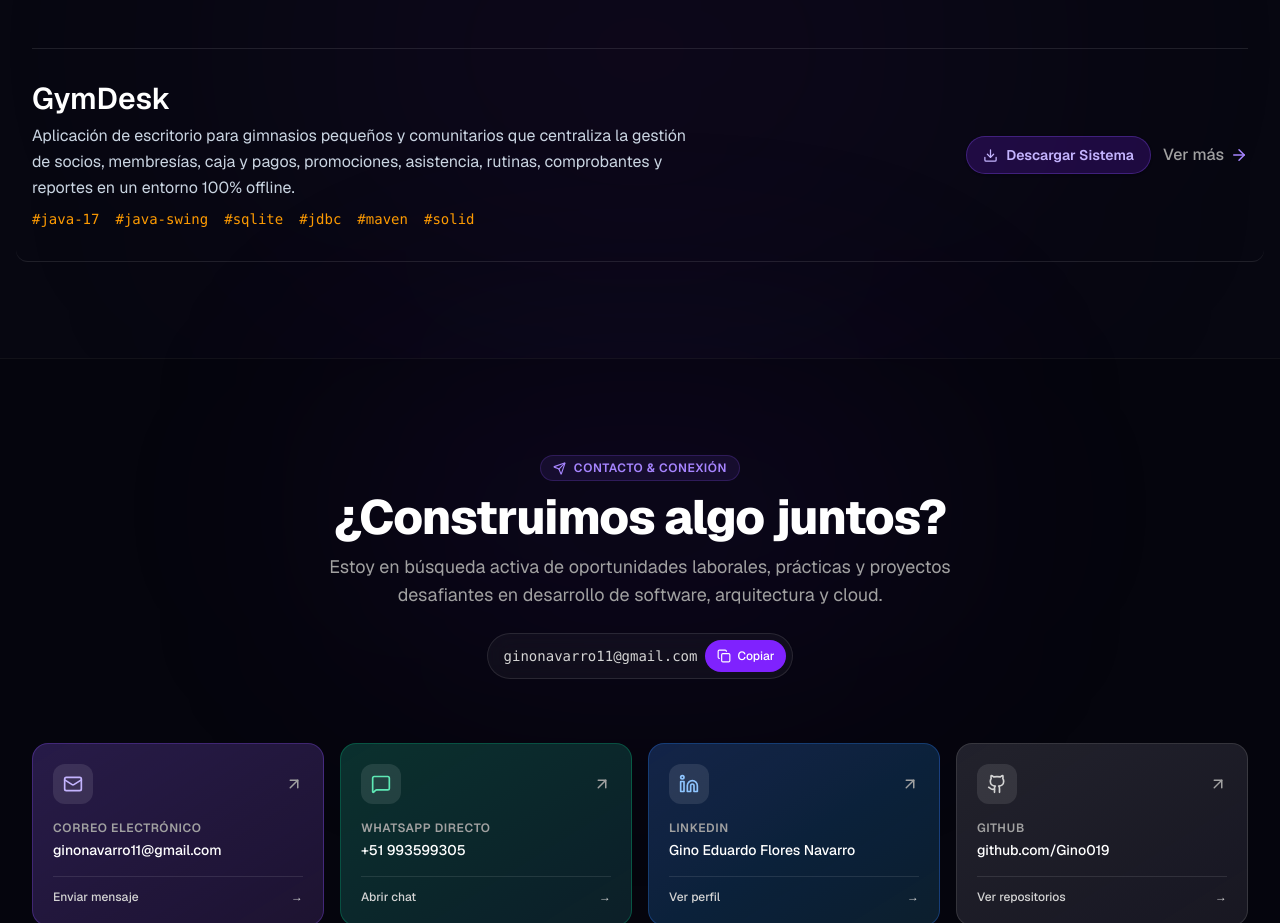
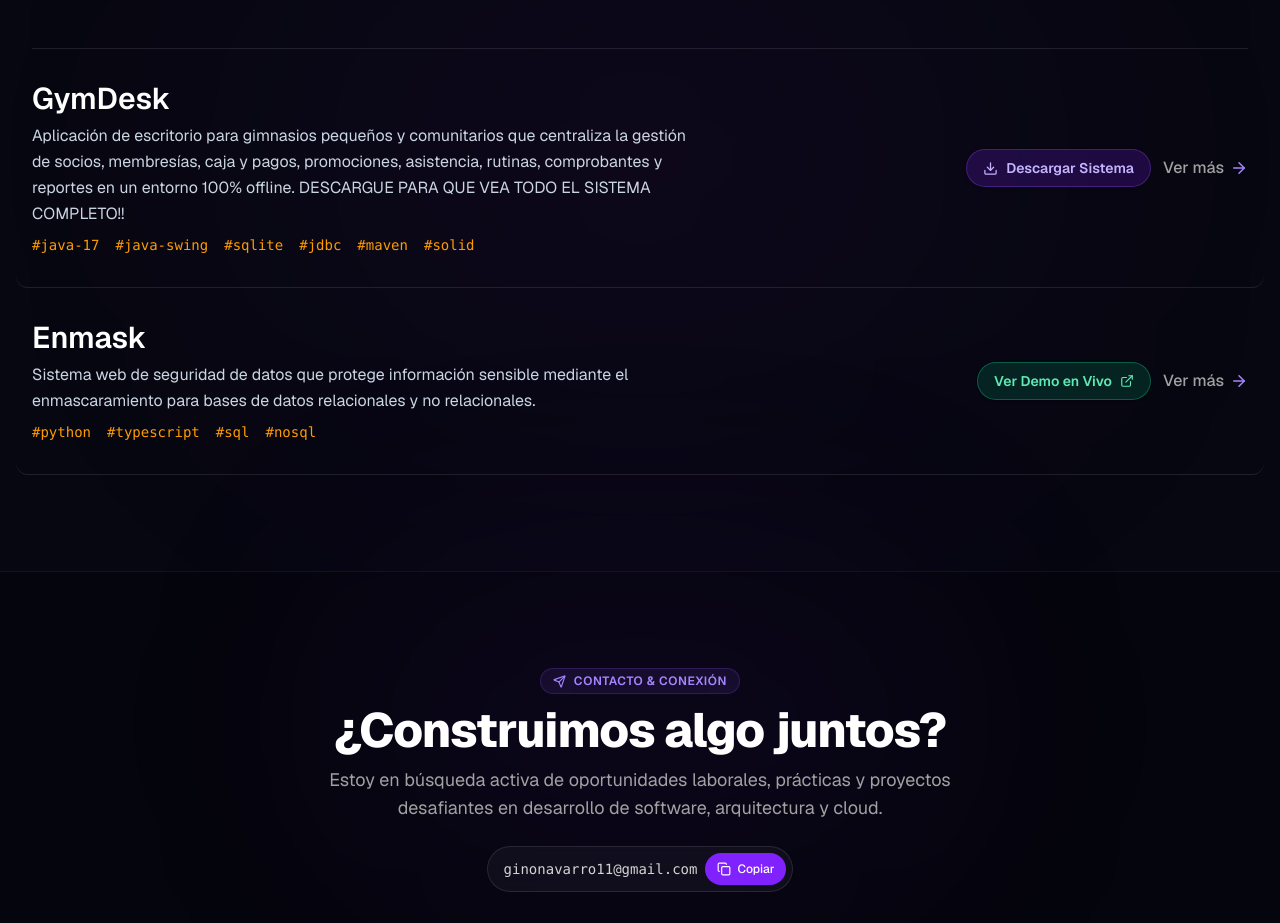
Before and after one commit to Gino019/Folio, a Next.js app: page / in a window 1280 px wide. Shown: the part 2740-3663 px from the top of the page. Built offline with nearby package versions, Linux system fonts and the light colour scheme; no server answers.

Commit message:
feat: integracion de proyecto Enmask en produccion y soporte para proyectos sin imagenes

```diff
--- a/src/components/ProjectModal.tsx
+++ b/src/components/ProjectModal.tsx
@@ -38,7 +38,7 @@ export default function ProjectModal({ project, onClose }: ProjectModalProps) {
 
   const images = project.images || [];
   const currentImage = images[currentImageIndex] || {
-    url: "/placeholder.png",
+    url: "",
     caption: project.shortDescription,
   };
 
@@ -92,7 +92,8 @@ export default function ProjectModal({ project, onClose }: ProjectModalProps) {
             </p>
           </div>
 
-          {/* Visual Carousel / Mockup Viewer */}
+          {/* Visual Carousel (si tiene imágenes) o Banner de Aplicación en Vivo (si no tiene imágenes) */}
+          {images.length > 0 ? (
             <div className="relative rounded-xl border border-white/15 bg-black/40 overflow-hidden shadow-xl aspect-video w-full flex items-center justify-center">
               <ProjectImageRenderer
                 src={currentImage.url}
@@ -130,7 +131,33 @@ export default function ProjectModal({ project, onClose }: ProjectModalProps) {
                 </div>
               )}
             </div>
+          ) : project.liveUrl ? (
+            <div className="p-6 rounded-2xl bg-gradient-to-r from-emerald-950/40 via-violet-950/30 to-indigo-950/40 border border-emerald-500/30 flex flex-col sm:flex-row items-center justify-between gap-4 shadow-xl">
+              <div className="text-center sm:text-left">
+                <div className="inline-flex items-center gap-1.5 px-2.5 py-0.5 rounded-full text-xs font-mono font-medium bg-emerald-500/10 text-emerald-400 border border-emerald-500/30 mb-2">
+                  <span className="relative flex h-2 w-2">
+                    <span className="animate-ping absolute inline-flex h-full w-full rounded-full bg-emerald-400 opacity-75" />
+                    <span className="relative inline-flex rounded-full h-2 w-2 bg-emerald-500" />
+                  </span>
+                  <span>Desplegado en Producción</span>
+                </div>
+                <h4 className="text-lg font-bold text-white">Aplicación disponible en la nube</h4>
+                <p className="text-xs sm:text-sm text-neutral-300 mt-0.5">
+                  Accede y prueba la solución en vivo con autenticación y panel de control.
+                </p>
+              </div>
 
+              <a
+                href={project.liveUrl}
+                target="_blank"
+                rel="noopener noreferrer"
+                className="inline-flex items-center gap-2 px-6 py-3 rounded-full text-sm font-semibold bg-emerald-600 hover:bg-emerald-500 text-white shadow-lg shadow-emerald-900/40 hover:scale-105 active:scale-95 transition-all shrink-0"
+              >
+                <span>Abrir Aplicación en Vivo</span>
+                <ExternalLink size={16} />
+              </a>
+            </div>
+          ) : null}
 
           {/* Full Description */}
           <div>
@@ -191,10 +218,22 @@ export default function ProjectModal({ project, onClose }: ProjectModalProps) {
               <a
                 href={project.downloadUrl}
                 download
-                className="inline-flex items-center gap-2 px-5 py-2.5 rounded-full text-sm font-semibold bg-emerald-600 hover:bg-emerald-500 text-white shadow-lg shadow-emerald-900/30 transition hover:scale-105"
+                className="inline-flex items-center gap-2 px-5 py-2.5 rounded-full text-sm font-semibold bg-violet-600/30 hover:bg-violet-600 text-violet-200 hover:text-white border border-violet-500/40 shadow-lg shadow-purple-900/30 transition hover:scale-105"
               >
                 <Download size={16} />
                 <span>{project.downloadLabel || "Descargar Sistema"}</span>
+              </a>
+            )}
+
+            {project.liveUrl && (
+              <a
+                href={project.liveUrl}
+                target="_blank"
+                rel="noopener noreferrer"
+                className="inline-flex items-center gap-2 px-5 py-2.5 rounded-full text-sm font-semibold bg-emerald-600 hover:bg-emerald-500 text-white shadow-lg shadow-emerald-900/30 transition hover:scale-105"
+              >
+                <span>Abrir Aplicación en Vivo</span>
+                <ExternalLink size={14} />
               </a>
             )}
 
@@ -202,24 +241,12 @@ export default function ProjectModal({ project, onClose }: ProjectModalProps) {
               href={project.githubUrl}
               target="_blank"
               rel="noopener noreferrer"
-              className="inline-flex items-center gap-2 px-5 py-2.5 rounded-full text-sm font-semibold bg-violet-600 hover:bg-violet-700 text-white shadow-lg shadow-purple-900/30 transition hover:scale-105"
+              className="inline-flex items-center gap-2 px-5 py-2.5 rounded-full text-sm font-semibold bg-white/10 hover:bg-white/20 text-white border border-white/10 transition hover:scale-105"
             >
               <GithubIcon size={16} />
               <span>Ver Código en GitHub</span>
               <ExternalLink size={14} className="opacity-70" />
             </a>
-
-            {project.liveUrl && (
-              <a
-                href={project.liveUrl}
-                target="_blank"
-                rel="noopener noreferrer"
-                className="inline-flex items-center gap-2 px-4 py-2.5 rounded-full text-sm font-semibold bg-white/10 hover:bg-white/20 text-white transition"
-              >
-                <span>Demo en Vivo</span>
-                <ExternalLink size={14} />
-              </a>
-            )}
           </div>
         </div>
       </div>
--- a/src/components/ProjectsList.tsx
+++ b/src/components/ProjectsList.tsx
@@ -1,7 +1,7 @@
 "use client";
 
 import React, { useState } from "react";
-import { ArrowRight, FolderGit2, Download } from "lucide-react";
+import { ArrowRight, FolderGit2, Download, ExternalLink } from "lucide-react";
 import { projectsData, Project } from "@/data/portfolioData";
 import ProjectModal from "./ProjectModal";
 import ProjectImageRenderer from "./ProjectImageRenderer";
@@ -45,7 +45,13 @@ export default function ProjectsList() {
             <div
               key={project.id}
               onClick={() => setSelectedProject(project)}
-              onMouseEnter={() => setHoveredProject(project)}
+              onMouseEnter={() => {
+                if (project.images && project.images.length > 0) {
+                  setHoveredProject(project);
+                } else {
+                  setHoveredProject(null);
+                }
+              }}
               onMouseLeave={() => setHoveredProject(null)}
               className="border-b border-white/10 py-8 group relative flex flex-col md:flex-row md:items-center justify-between gap-6 cursor-pointer transition-colors duration-200 hover:bg-white/[0.02] px-4 -mx-4 rounded-xl"
             >
@@ -69,8 +75,8 @@ export default function ProjectsList() {
                 </div>
               </div>
 
-              {/* Right Side: Download button (if available) + "Ver más →" button */}
-              <div className="flex items-center gap-3 shrink-0">
+              {/* Right Side: Download button, Live Demo button + "Ver más →" button */}
+              <div className="flex flex-wrap items-center gap-3 shrink-0">
                 {project.downloadUrl && (
                   <a
                     href={project.downloadUrl}
@@ -80,6 +86,19 @@ export default function ProjectsList() {
                   >
                     <Download size={15} className="group-hover/dl:translate-y-0.5 transition-transform" />
                     <span>{project.downloadLabel || "Descargar Sistema"}</span>
+                  </a>
+                )}
+
+                {project.liveUrl && (
+                  <a
+                    href={project.liveUrl}
+                    target="_blank"
+                    rel="noopener noreferrer"
+                    onClick={(e) => e.stopPropagation()}
+                    className="inline-flex items-center gap-2 px-4 py-2 rounded-full text-xs sm:text-sm font-semibold bg-emerald-600/20 hover:bg-emerald-600 text-emerald-300 hover:text-white border border-emerald-500/40 transition-all shadow-sm group/live"
+                  >
+                    <span>Ver Demo en Vivo</span>
+                    <ExternalLink size={14} className="group-hover/live:translate-x-0.5 group-hover/live:-translate-y-0.5 transition-transform" />
                   </a>
                 )}
 
@@ -93,8 +112,8 @@ export default function ProjectsList() {
         </div>
       </div>
 
-      {/* Floating Preview Card on Hover (Desktop only) */}
-      {hoveredProject && (
+      {/* Floating Preview Card on Hover (Desktop only, solo si tiene imágenes) */}
+      {hoveredProject && hoveredProject.images && hoveredProject.images.length > 0 && (
         <div
           className="hidden lg:block fixed pointer-events-none z-30 transition-transform duration-75 ease-out"
           style={{
--- a/src/data/portfolioData.ts
+++ b/src/data/portfolioData.ts
@@ -220,11 +220,11 @@ export const projectsData: Project[] = [
     id: "gymdesk",
     title: "GymDesk",
     category: "Aplicación de Escritorio • Gestión Administrativa de Gimnasios",
-    shortDescription: "Aplicación de escritorio para gimnasios pequeños y comunitarios que centraliza la gestión de socios, membresías, caja y pagos, promociones, asistencia, rutinas, comprobantes y reportes en un entorno 100% offline.",
+    shortDescription: "Aplicación de escritorio para gimnasios pequeños y comunitarios que centraliza la gestión de socios, membresías, caja y pagos, promociones, asistencia, rutinas, comprobantes y reportes en un entorno 100% offline. DESCARGUE PARA QUE VEA TODO EL SISTEMA COMPLETO!!",
     fullDescription: "Sistema administrativo de escritorio desarrollado en Java 17 con Java Swing y SQLite bajo una arquitectura en 4 capas (Presentación, Aplicación, Dominio e Infraestructura) aplicando principios SOLID. Diseñado para ser estable, económico de mantener y comercializable en distintos gimnasios sin conexión a internet, gestionando roles de Administrador y Recepcionista, cobros multipago (Efectivo, Yape, Plin, Transferencia), promociones mixtas, emisión de recibos en PDF y respaldos seguros.",
     achievements: [
       "Arquitectura limpia en 4 capas (Presentación, Aplicación, Dominio e Infraestructura) aplicando principios SOLID y patrones Repository y Strategy.",
-      "Centralización operativa de socios, planes, caja y pagos (Efectivo, Yape, Plin), motor mixto de promociones, asistencia, rutinas, comprobantes PDF y reportes.",
+      "Centralización operativa de socios, planes, caja y pagos, motor mixto de promociones, asistencia, rutinas, comprobantes PDF y reportes.",
       "Seguridad con permisos validados en capa de servicios por rol (Administrador y Recepcionista), hash de contraseñas con sal, auditoría de anulaciones y respaldos de SQLite."
     ],
     technologies: ["java-17", "java-swing", "sqlite", "jdbc", "maven", "solid"],
@@ -236,5 +236,21 @@ export const projectsData: Project[] = [
       { url: "/projects/gymdesk-2.png", caption: "Módulo de gestión de socios, planes de membresía y registro de asistencia" },
       { url: "/projects/gymdesk-3.png", caption: "Módulo de caja, detección de promociones vigentes y emisión de recibos en PDF" }
     ]
+  },
+  {
+    id: "enmask",
+    title: "Enmask",
+    category: "Aplicación Web • Seguridad de Bases de Datos",
+    shortDescription: "Sistema web de seguridad de datos que protege información sensible mediante el enmascaramiento para bases de datos relacionales y no relacionales.",
+    fullDescription: "Plataforma web desarrollada en Python y TypeScript diseñada para proteger y anonimizar datos confidenciales en bases de datos SQL y NoSQL, garantizando que la información sensible permanezca segura en entornos de desarrollo, pruebas y análisis.",
+    achievements: [
+      "Implementación de un sistema completo de enmascaramiento para proteger cualquier dato sensible en bases de datos relacionales y no relacionales.",
+      "Arquitectura web desacoplada integrando procesamiento en Python con una interfaz moderna en TypeScript desplegada en la nube.",
+      "Acceso en vivo con autenticación para gestionar y ejecutar procesos de protección de datos directamente desde el navegador."
+    ],
+    technologies: ["python", "typescript", "sql", "nosql"],
+    githubUrl: "https://github.com/Gino019/Proyecto-Final-Basede-Datos2",
+    liveUrl: "https://enmask-frontend.vercel.app/login",
+    images: []
   }
 ];
```
Lines whose indentation alone changed are shown as unchanged.
